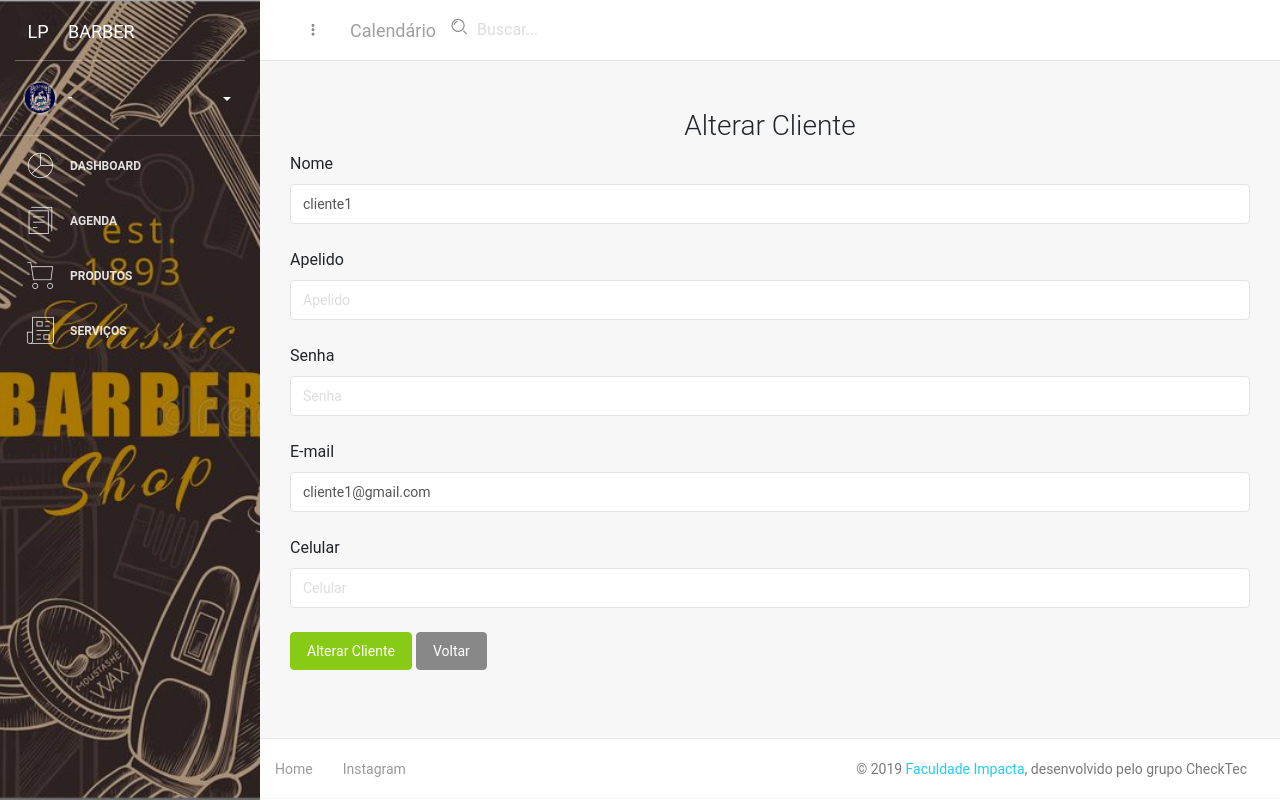
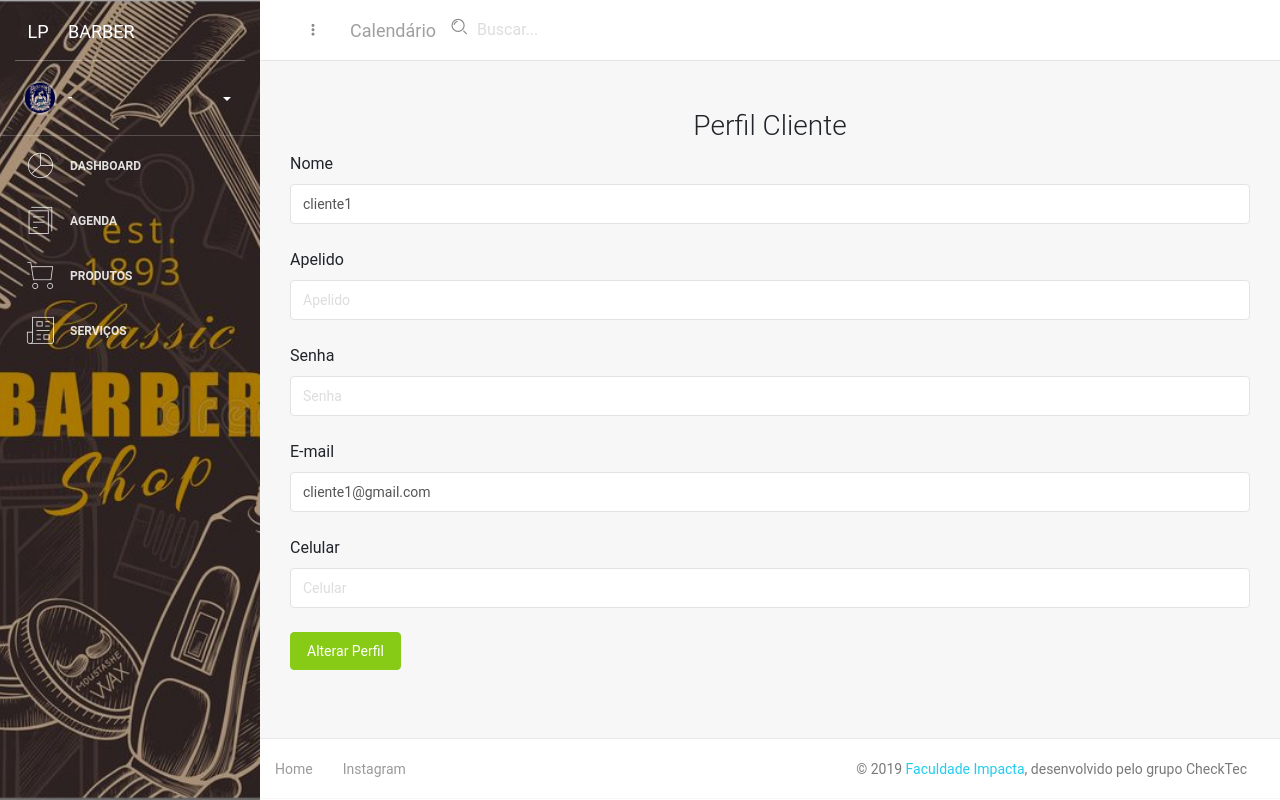
Before and after one commit to AlfaPhD/django_schedule, a Django app: page /cliente/edit/1 in a window 1280 px wide. Run offline with Django 3.2, Linux system fonts and the light colour scheme; a user stored in the database is signed in; data comes from the database, SQL or seed files in the repository; some libraries are stand-ins or nearby versions.

Commit message:
alterações perfil cliente5

```diff
--- a/website/templates/website/cliente/edit.html
+++ b/website/templates/website/cliente/edit.html
@@ -2,7 +2,7 @@
 {% block container %}
 <form method="POST" action="update/{{ clientes.id }}">
         {% csrf_token %}
-    <h3 align="center"> Alterar Cliente</h3>
+    <h3 align="center"> Perfil Cliente</h3>
     <div class="form-group">
     <label>Nome </label>
     <input type="text" name="nome"  value="{{ clientes.nome }}" placeholder="Nome" class="form-control" required />
@@ -19,8 +19,8 @@
     <label>Celular </label>
     <input type="text" name="celular"  value="{{ clientes.celular }}" placeholder="Celular" class="form-control"required />
         </br>
-    <button class="btn btn-success" href="cliente"> <span class="glyphicon glyphicon-add"></span>Alterar Cliente</button>
-        <button class="btn btn-default" href="../cliente">Voltar</button>
+    <button class="btn btn-success" href="cliente"> <span class="glyphicon glyphicon-add"></span>Alterar Perfil</button>
+
 </div>
 </form>
 {% endblock %}
--- a/website/urls.py
+++ b/website/urls.py
@@ -16,7 +16,6 @@ urlpatterns = [
     path('cliente/', views.indexCliente, name='indexCliente'),
     path('cliente/create', views.createCliente, name='createCliente'),
     path('cliente/edit/<int:id>', views.editCliente, name='editCliente'),
-    path('cliente/perfil/edit/<int:id>', views.editPerfil, name='editPerfil'),
     path('cliente/perfil/<int:id>', views.PerfilCliente, name='perfilCliente'),
     path('cliente/edit/update/<int:id>', views.updateCliente, name='updateCliente'),
     path('cliente/deletar/<int:id>', views.deleteCliente, name='deleteCliente'),
--- a/website/views.py
+++ b/website/views.py
@@ -87,12 +87,6 @@ def editCliente(request, id):
     clientes = cliente.objects.get(id=id)
     context = {'clientes': clientes}
     return render(request, 'website/cliente/edit.html', context)
-
-@login_required
-def editPerfil(request, id):
-    clientes = cliente.objects.get(id=id)
-    context = {'clientes': clientes}
-    return render(request, 'website/cliente/editPerfil.html', context)
 
 def updateCliente(request, id):
     clientes = cliente.objects.get(id=id)
```
Also changed, not shown: website/templates/website/cliente/editPerfil.html (deleted, +0 -26 lines).
